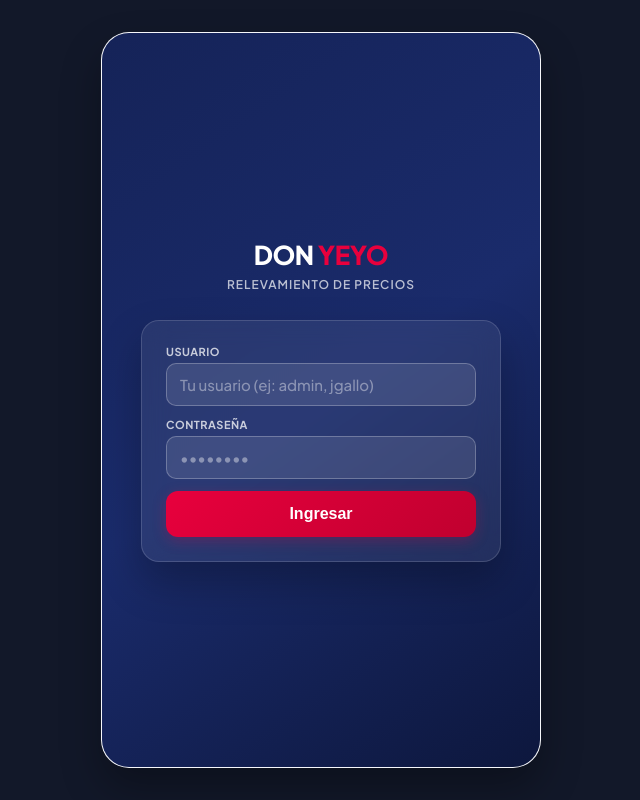
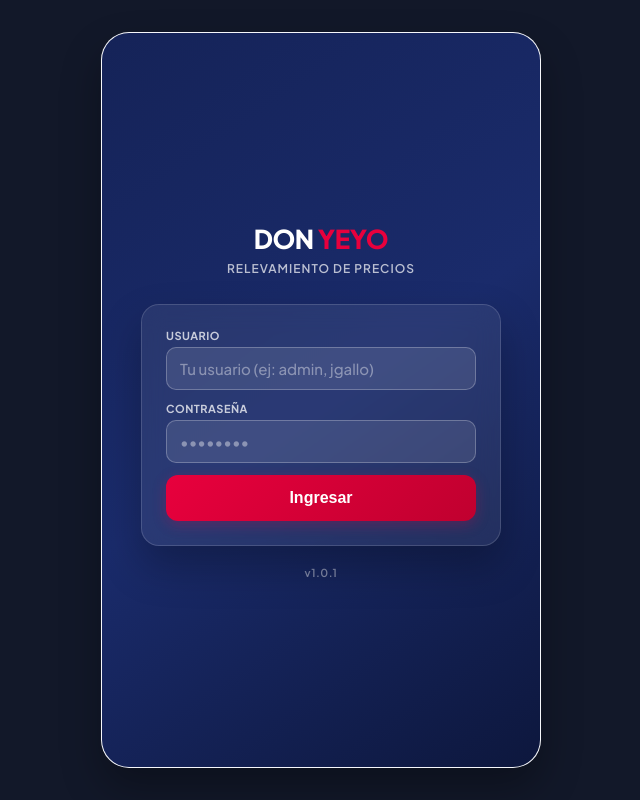
Before and after one commit to don-yeyo/dy-releva, a React (Vite) app in the folder client/: page / in a window 1280 px wide. Shown: the whole page, without its empty margins (319-959 px from the left). Built offline with nearby package versions, Linux system fonts and the light colour scheme; no server answers.

Commit message:
info de version

```diff
--- a/client/package.json
+++ b/client/package.json
@@ -1,6 +1,6 @@
 {
   "name": "donyeyo-precios-client",
-  "version": "1.0.0",
+  "version": "1.0.1",
   "private": true,
   "type": "module",
   "scripts": {
--- a/client/src/components/Header.jsx
+++ b/client/src/components/Header.jsx
@@ -1,4 +1,5 @@
 import React from 'react';
+import { APP_VERSION } from '../config/version';
 import { LogOut } from 'lucide-react';
 
 export default function Header({ currentUser, onLogout }) {
@@ -14,6 +15,7 @@ export default function Header({ currentUser, onLogout }) {
         <div className="header-logo-area">
           <div className="header-brand">
             DON <span>YEYO</span>
+            <span className="header-version">v{APP_VERSION}</span>
           </div>
         </div>
         <div className="header-meta">
--- a/client/src/components/Login.jsx
+++ b/client/src/components/Login.jsx
@@ -1,5 +1,6 @@
 import React, { useState } from 'react';
 import { loginUser } from '../services/api';
+import { APP_VERSION } from '../config/version';
 import { Lock, User } from 'lucide-react';
 
 export default function Login({ onLoginSuccess }) {
@@ -77,6 +78,8 @@ export default function Login({ onLoginSuccess }) {
           {error && <div className="login-error">{error}</div>}
         </form>
       </div>
+
+      <div className="login-version">v{APP_VERSION}</div>
     </div>
   );
 }
--- /dev/null
+++ b/client/src/config/version.js
@@ -0,0 +1,3 @@
+import pkg from '../../package.json';
+
+export const APP_VERSION = pkg.version;
--- a/client/src/styles/index.css
+++ b/client/src/styles/index.css
@@ -94,6 +94,17 @@ html, body {
 
 .header-brand span {
   color: var(--dy-red);
+}
+
+.header-brand .header-version {
+  font-size: 10px;
+  font-weight: 600;
+  color: rgba(255, 255, 255, 0.75);
+  background: rgba(255, 255, 255, 0.14);
+  padding: 2px 6px;
+  border-radius: 6px;
+  letter-spacing: 0.2px;
+  margin-left: 2px;
 }
 
 .header-meta {
@@ -647,3 +658,12 @@ input[type="number"] {
   margin-top: 10px;
   min-height: 18px;
 }
+
+.login-version {
+  margin-top: 20px;
+  font-size: 11px;
+  font-weight: 600;
+  color: rgba(255, 255, 255, 0.45);
+  letter-spacing: 0.5px;
+  text-align: center;
+}
```
